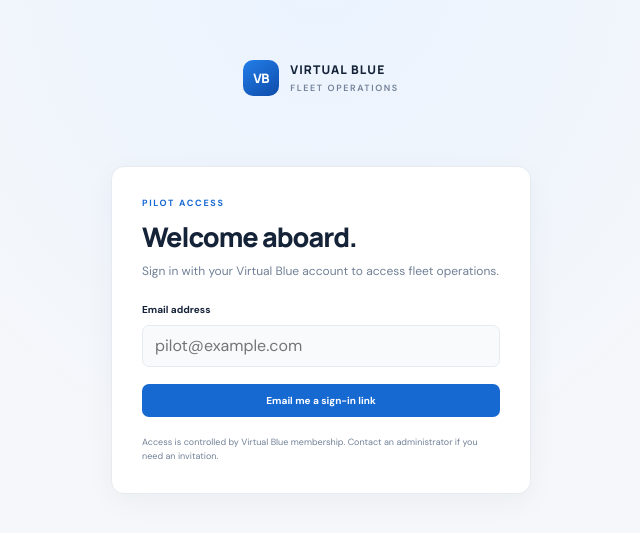
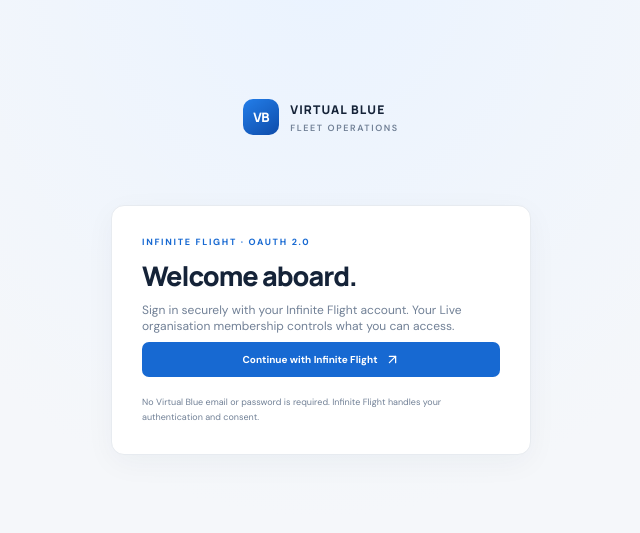
Before and after one commit to Gurnoor1-dev/live-dock, a Next.js app: page /login in a window 1280 px wide. Shown: the part 123-656 px from the top of the page, without its empty margins (319-959 px from the left). Built offline with nearby package versions, Linux system fonts and the light colour scheme.

Commit message:
Replace email login with Infinite Flight OAuth sign-in

```diff
--- a/src/app/login/page.tsx
+++ b/src/app/login/page.tsx
@@ -1,22 +1,14 @@
-"use client";
+import { ArrowUpRight } from "lucide-react";
 
-import { FormEvent, useState } from "react";
-import Link from "next/link";
-import { createClient } from "@/lib/supabase/client";
+const messages:Record<string,string>={
+  configuration:"Infinite Flight OAuth is not configured yet. Add the required server environment variables in Vercel.",
+  denied:"You cancelled or denied Infinite Flight authorisation.",
+  state:"The sign-in session expired or could not be verified. Please try again.",
+  token:"Infinite Flight did not issue an access token. Check your OAuth client and redirect URI."
+};
 
-export default function LoginPage() {
-  const [email, setEmail] = useState("");
-  const [busy, setBusy] = useState(false);
-  const [message, setMessage] = useState("");
-  async function submit(event: FormEvent) {
-    event.preventDefault(); setBusy(true); setMessage("");
-    try {
-      const supabase = createClient();
-      const { error } = await supabase.auth.signInWithOtp({ email, options: { emailRedirectTo: `${window.location.origin}/auth/callback` } });
-      if (error) throw error;
-      setMessage("Check your inbox for your secure sign-in link.");
-    } catch (error) { setMessage(error instanceof Error ? error.message : "Unable to send sign-in link."); }
-    finally { setBusy(false); }
-  }
-  return <main className="auth-page"><Link href="/" className="brand"><span className="brand-mark">VB</span><span>VIRTUAL BLUE<small>FLEET OPERATIONS</small></span></Link><section className="auth-card"><p className="eyebrow">PILOT ACCESS</p><h1>Welcome aboard.</h1><p className="muted">Sign in with your Virtual Blue account to access fleet operations.</p><form onSubmit={submit}><label htmlFor="email">Email address</label><input id="email" type="email" required autoComplete="email" value={email} onChange={e => setEmail(e.target.value)} placeholder="pilot@example.com"/><button className="primary-button full" disabled={busy}>{busy ? "Sending…" : "Email me a sign-in link"}</button></form>{message && <p className="notice" role="status">{message}</p>}<p className="fine-print">Access is controlled by Virtual Blue membership. Contact an administrator if you need an invitation.</p></section></main>;
+export default async function LoginPage({searchParams}:{searchParams:Promise<{error?:string}>}){
+  const params=await searchParams;
+  const error=params.error||"";
+  return <main className="auth-page"><a href="/" className="brand"><span className="brand-mark">VB</span><span>VIRTUAL BLUE<small>FLEET OPERATIONS</small></span></a><section className="auth-card"><p className="eyebrow">INFINITE FLIGHT · OAUTH 2.0</p><h1>Welcome aboard.</h1><p className="muted">Sign in securely with your Infinite Flight account. Your Live organisation membership controls what you can access.</p>{error&&<p className="form-error" role="alert">{messages[error]||"Sign-in could not be completed."}</p>}<a className="primary-button full" href="/api/auth/if/login">Continue with Infinite Flight <ArrowUpRight size={15}/></a><p className="fine-print">No Virtual Blue email or password is required. Infinite Flight handles your authentication and consent.</p></section></main>;
 }
```
